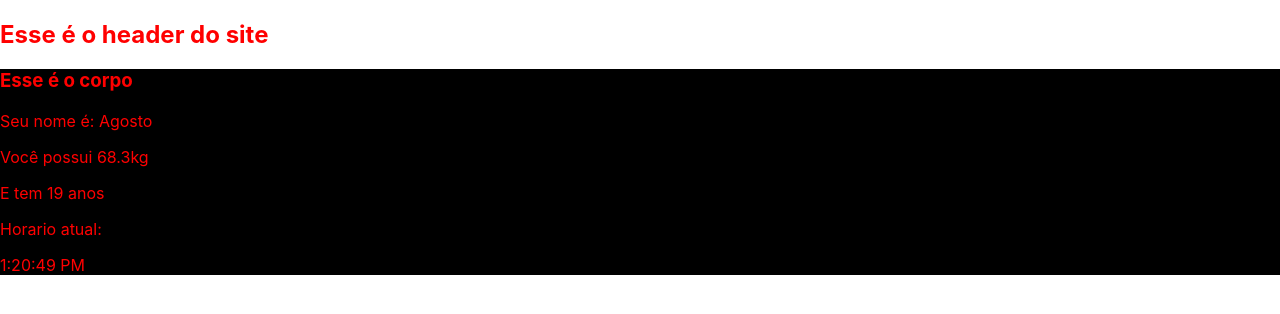
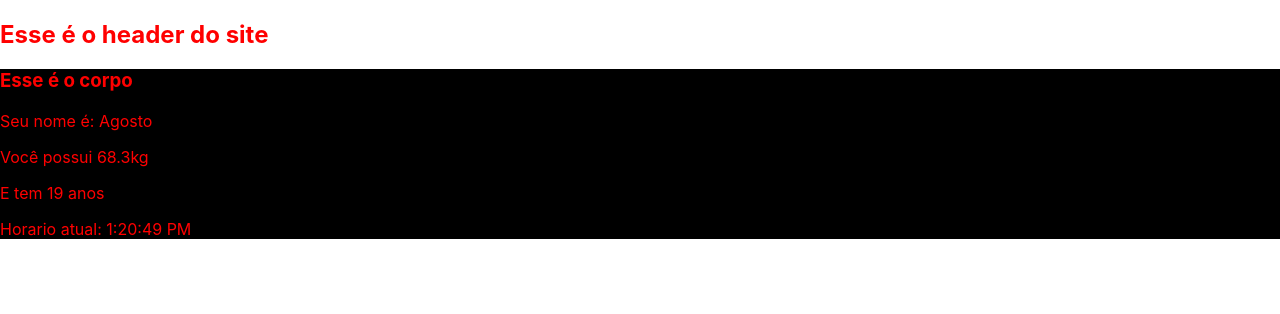
Before and after one commit to agostin-afk/projeto_hackathon, a React (Create React App) app in the folder React/app01/: page / in a window 1280 px wide. Shown: the top 314 px of the page. Built offline with nearby package versions, Linux system fonts and the light colour scheme.

Commit message:
melhoria
só uma leve melhoria no relógio

```diff
--- a/React/app01/src/Relogio.js
+++ b/React/app01/src/Relogio.js
@@ -16,6 +16,6 @@ export default function Clock() {
   const formattedTime = time.toLocaleTimeString();
 
   return (
-      <p>{formattedTime}</p>
+      <>{formattedTime}</>
   );
 }
--- a/React/app01/src/corpo.js
+++ b/React/app01/src/corpo.js
@@ -7,7 +7,7 @@ export default function Corpo(props){
             <p>Seu nome é: {props.nome}</p>
             <p>Você possui {props.peso}kg</p>
             <p>E tem {props.idade} anos</p>
-            <p>Horario atual:<Relogio/></p>
+            <p>Horario atual: <Relogio/></p>
 
         </section>
     )
```
